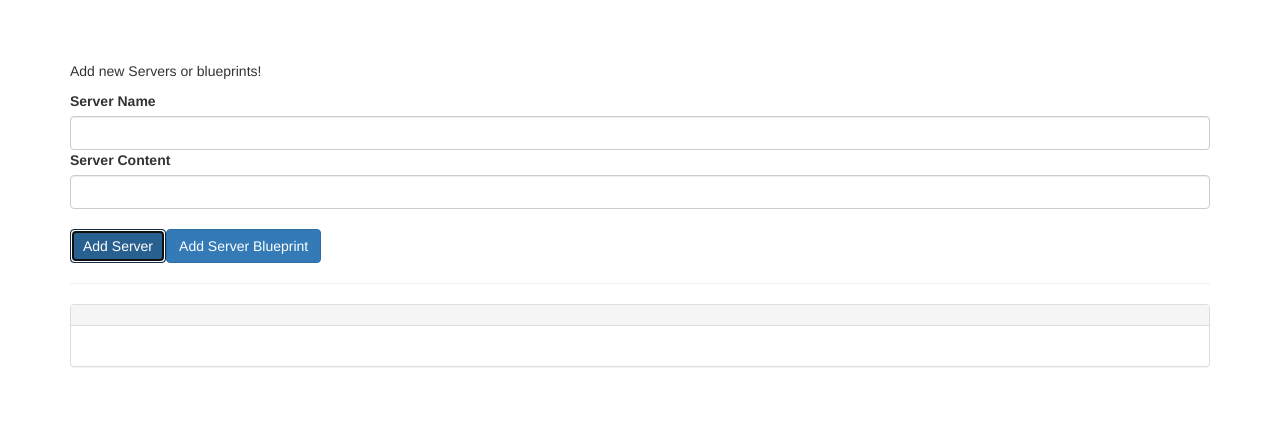
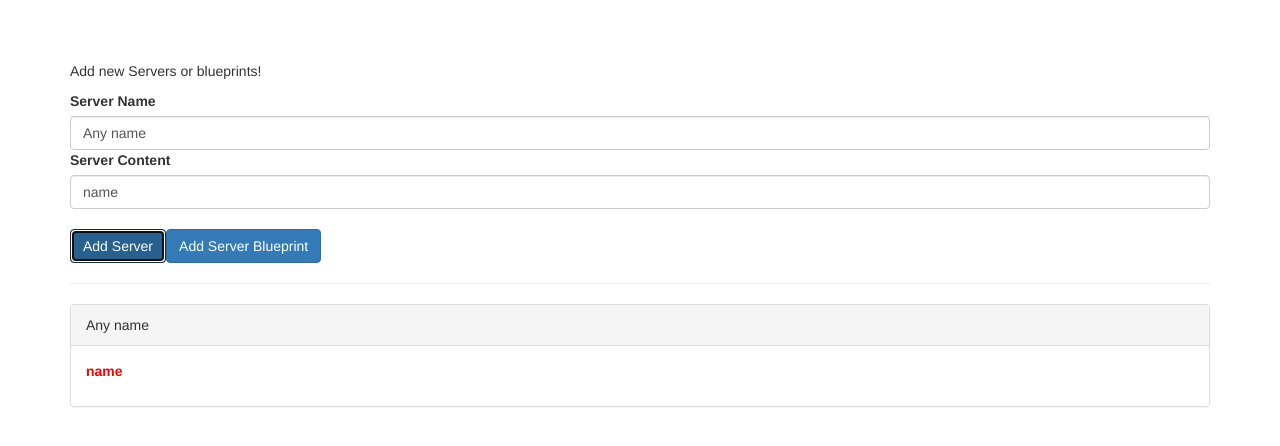
Before and after one commit to HennadiiZ/angularUdMaxShwBasics, an Angular app in the folder basics/: page / in a window 1280 px wide. Both pictures are taken after a click on the button "Add Server". Shown: the top 446 px of the page. Built offline with nearby package versions, Linux system fonts and the light colour scheme.

Commit message:
67. Binding to Custom Properties + 68. Assigning an Alias to Custom Properties + 69. Binding to Custom Events + 70. Assigning an Alias to Custom Events + 71. Custom Property and Event Binding Summary

```diff
--- a/basics/src/app/app.component.html
+++ b/basics/src/app/app.component.html
@@ -16,14 +16,20 @@
 
 
 <div class="container">
+  <!-- <app-cockpit
+  (serverElements)="serverElementsMethod($event)"
+  ></app-cockpit> -->
   <app-cockpit
-  (serverElements)="serverElementsMethod($event)"
+  (srvrCreated)="onServerAdded($event)"
   ></app-cockpit>
   <hr>
   <div class="row">
     <div class="col-xs-12">
+      <!-- <app-server-element *ngFor="let serverElement of serverElements"
+      [element]="serverElement"
+      ></app-server-element> -->
       <app-server-element *ngFor="let serverElement of serverElements"
-      [element]="serverElement"
+      [srvrElement]="serverElement"
       ></app-server-element>
     </div>
   </div>
--- a/basics/src/app/app.component.ts
+++ b/basics/src/app/app.component.ts
@@ -8,6 +8,9 @@ import { Component } from '@angular/core';
 export class AppComponent {
 
   serverElements: any = [];
+  constructor() {
+    console.log(this.serverElements);
+  }
   // newServerName = '';
   // newServerContent = '';
 
@@ -29,5 +32,11 @@ export class AppComponent {
 
   serverElementsMethod(event: any): void {
     this.serverElements.push(event);
+    console.log(this.serverElements);
+    console.log(event);
+  }
+
+  onServerAdded(serverData: { serverName: string; serverContent: string }): void {
+    this.serverElements.push(serverData);
   }
 }
--- a/basics/src/app/app.module.ts
+++ b/basics/src/app/app.module.ts
@@ -81,3 +81,8 @@ export class AppModule {}
 
 // 65. Splitting Apps into Components
 // 66. Property & Event Binding Overview
+// 67. Binding to Custom Properties
+// 68. Assigning an Alias to Custom Properties
+// 69. Binding to Custom Events
+// 70. Assigning an Alias to Custom Events
+// 71. Custom Property and Event Binding Summary
--- a/basics/src/app/cockpit/cockpit.component.ts
+++ b/basics/src/app/cockpit/cockpit.component.ts
@@ -7,9 +7,13 @@ import { Component, EventEmitter, OnInit, Output } from '@angular/core';
 })
 export class CockpitComponent implements OnInit {
 
-  newServerName = '';
-  newServerContent = '';
+  newServerName = 'Any name';
+  newServerContent = 'name';
   @Output() serverElements = new EventEmitter();
+
+  // @Output() serverCreated = new EventEmitter();
+  @Output('srvrCreated') serverCreated = new EventEmitter<any>();
+
   constructor() {}
 
   ngOnInit(): void {}
@@ -22,6 +26,12 @@ export class CockpitComponent implements OnInit {
     // });
 
     this.serverElements.emit({
+      type: 'server',
+      name: this.newServerName,
+      content: this.newServerContent
+    });
+
+    this.serverCreated.emit({
       type: 'server',
       name: this.newServerName,
       content: this.newServerContent
@@ -39,6 +49,12 @@ export class CockpitComponent implements OnInit {
       name: this.newServerName,
       content: this.newServerContent
     });
+
+    this.serverCreated.emit({
+      type: 'blueprint',
+      name: this.newServerName,
+      content: this.newServerContent
+    });
   }
 
 }
--- a/basics/src/app/server-element/server-element.component.ts
+++ b/basics/src/app/server-element/server-element.component.ts
@@ -6,7 +6,8 @@ import { Component, Input, OnInit } from '@angular/core';
   styleUrls: ['./server-element.component.scss']
 })
 export class ServerElementComponent implements OnInit {
-  @Input() element!: { type: string; name: string, content: string};
+  // @Input() element!: { type: string; name: string, content: string};
+  @Input('srvrElement') element!: { type: string; name: string, content: string};
 
   constructor() { }
 
```
